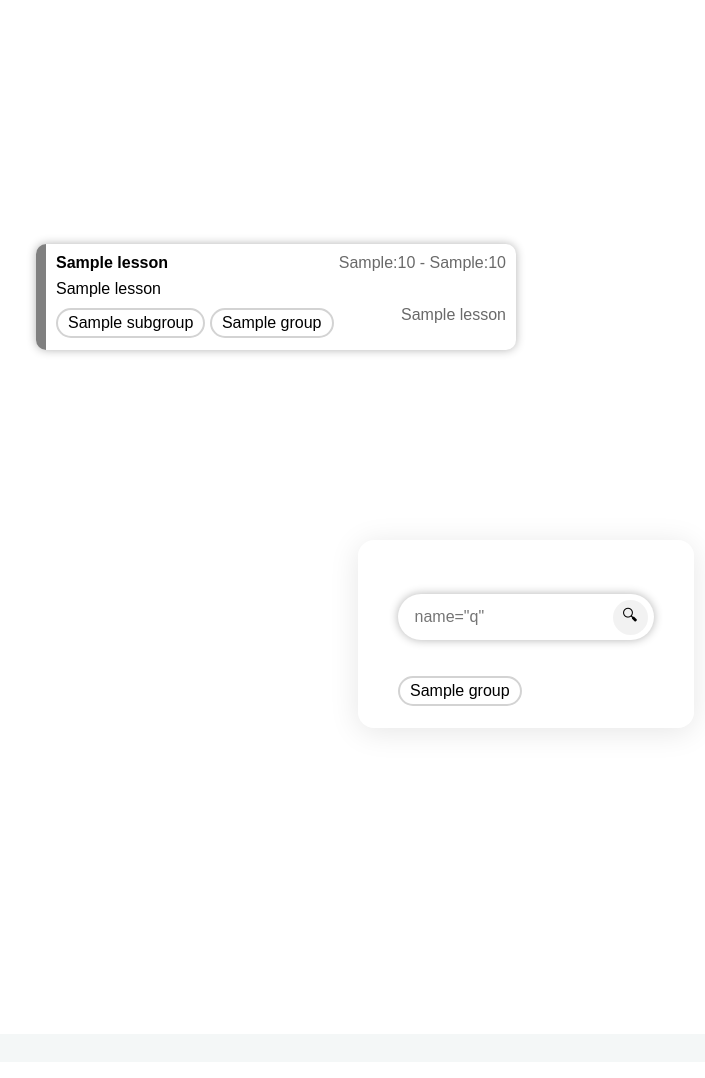
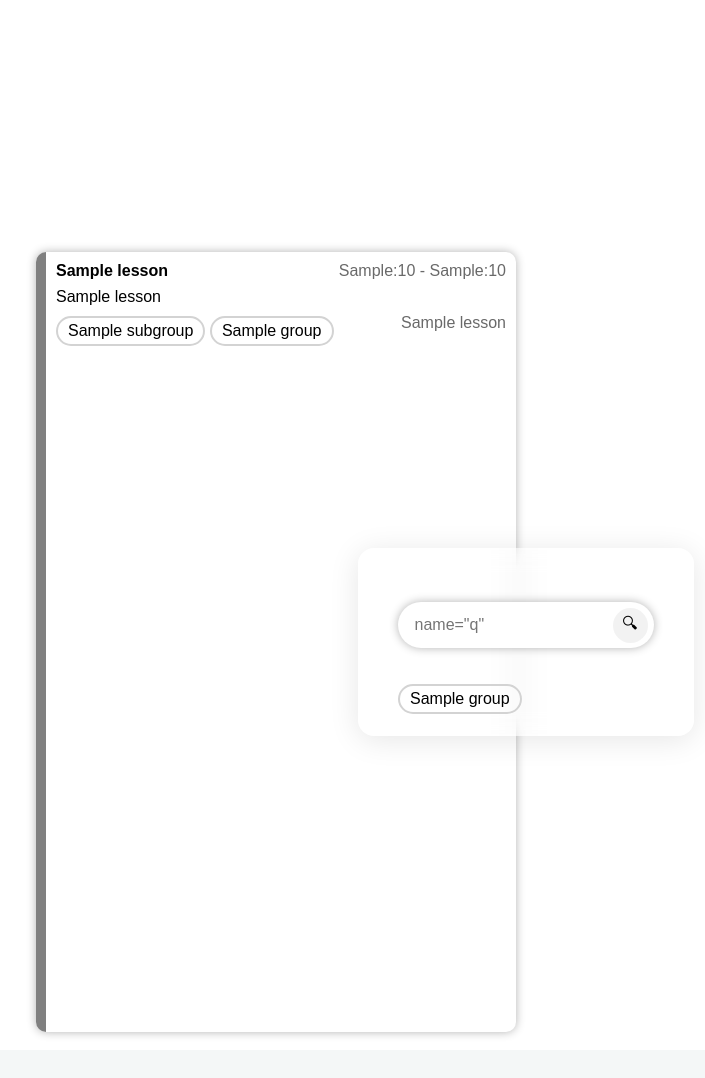
Before and after one commit to Kak0ytachel/MckSchedule, a Python web app: template templates/home.html in a window 1280 px wide. Shown: the part 626-1704 px from the top of the page, without its empty margins (114-819 px from the left). Before the commit the page ends 1358 px from the top, so only its background shows below. Run offline with Jinja, Linux system fonts and the light colour scheme; the template is opened without the code that fills it: most values are stand-ins (such as "Sample title", 1, 10 or a date in 2020); some libraries are stand-ins or nearby versions; some web fonts are replaced.

Commit message:
fixed background schedule element clipping on main page

```diff
--- a/static/styles.css
+++ b/static/styles.css
@@ -294,6 +294,7 @@ p.schedule-text {
 .time-table{
     display: grid;
     grid-template-columns: 1fr 1fr;
+    margin: 8px 0;
 }
 
 .nav-menu-button{
@@ -350,6 +351,7 @@ main {
     max-width: 1000px;
     width: 100%;
     flex: 1;
+    overflow: hidden;
 }
 
 .schedule-weekday-block {
@@ -667,7 +669,8 @@ html{
 
 @media screen and (max-width: 800px) {
     .time-table {
-        display: block;
+        /*display: block;*/
+        grid-template-columns: 1fr;
         /* The width is 100%, when the viewport is 800px or smaller */
     }
 }
--- a/templates/home.html
+++ b/templates/home.html
@@ -19,7 +19,7 @@
 <main style="background-color: white;">
 
 
-    <div style="height: 100vh; position:relative; overflow: hidden;">
+    <div style="height: 100vh; position:relative;">
 
         {% import "card_widget.html" as card_widget with context %}
         {% for i in elements %}
@@ -33,8 +33,8 @@
         <h1 class="home-title-second"><a class="invisible-link" href="#search">{{ translate(request, "home-page-title-accent")}}</a></h1>
     </div>
 
-<div style="height: 100vh; position: relative; overflow: hidden"  id="search">
-    <div class="time-table"  id="time-table">
+<div style="position: relative; overflow: hidden"  id="search">
+    <div class="time-table" style="height: 100vh" id="time-table">
         {% for i in elements %}
         {{ card_widget.schedule_card(i.lesson , i.lesson.chosen_group)}}
         {% endfor %}
@@ -70,4 +70,26 @@
     {% import "footer.html" as footer with context %}
     {{ footer.footer() }}
 </body>
+<script>
+    const fixTimetable = () => {
+    const parent = document.querySelector('.time-table');
+    const children = parent.children;
+    const viewportHeight = window.innerHeight;
+
+    for (let child of children) {
+        const childBottom = child.offsetTop + child.offsetHeight;
+
+    if (childBottom >= viewportHeight) {
+        parent.style.height = `${childBottom}px`;
+        break;
+    }
+  }
+};
+
+
+window.addEventListener('load', fixTimetable);
+window.addEventListener('resize', fixTimetable);
+
+
+</script>
 </html>
```
